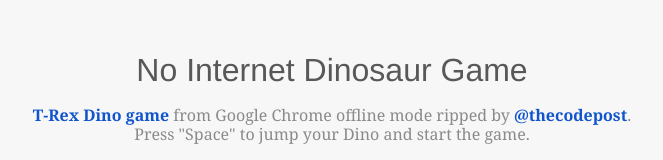
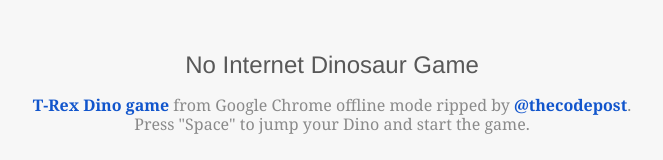
Before and after one commit to nointernetdinosaurgame/nointernetdinosaurgame.github.io, a plain HTML site: page index.html in a window 1280 px wide. Shown: the top 160 px of the page, without its empty margins (308-971 px from the left). Drawn offline with Linux system fonts and the light colour scheme.

Commit message:
Update index.html

```diff
--- a/index.html
+++ b/index.html
@@ -2564,7 +2564,7 @@
     }(document, 'script', 'facebook-jssdk'));
   </script>
   <div id="main-frame-error" class="interstitial-wrapper" jstcache="0">
-    <div class="onlyforchrome" style="font-size: 20px;text-align: center;font-family: Helvetica;"><h1>No Internet Dinosaur Game</h1></div>
+    <div class="onlyforchrome" style="font-size: 15px;text-align: center;font-family: Helvetica;"><h1>No Internet Dinosaur Game</h1></div>
     <script>
   atOptions = {
     'key' : 'b1988af8808c83533b0a1362946ee516',
@@ -2574,6 +2574,7 @@
     'params' : {}
   };
 </script>
+
 <script src="https://www.highperformanceformat.com/b1988af8808c83533b0a1362946ee516/invoke.js"></script>
     <div class="onlyforchrome"
       style="margin-top:5px;text-align:center;color:#8a8a8a;margin-bottom:80px; font-size:.8em;line-height:1.2em;font-family: Georgia;">
```
